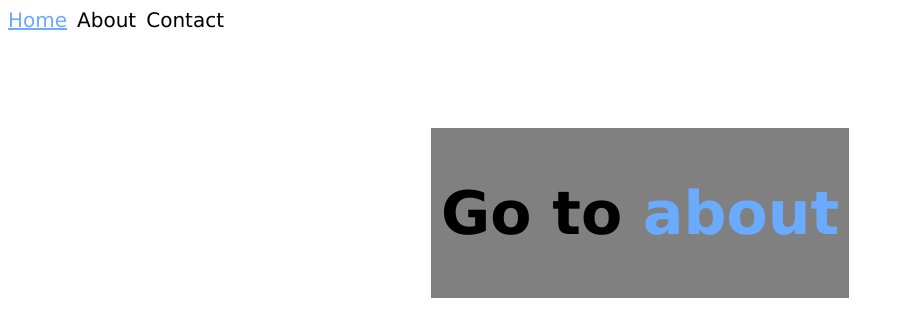
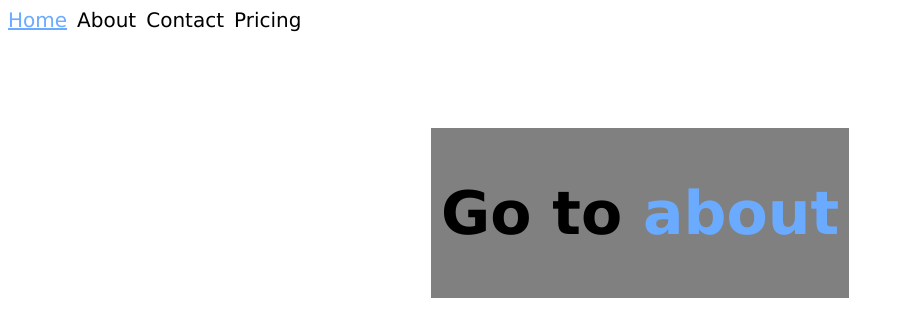
Before and after one commit to luislealdev/firstNextJsApp, a Next.js app: page / in a window 1280 px wide. Shown: the top 336 px of the page, without its empty margins (0-902 px from the left). Built offline with nearby package versions, Linux system fonts and the light colour scheme.

Commit message:
Homework of the course

```diff
--- a/components/Navbar.jsx
+++ b/components/Navbar.jsx
@@ -1,12 +1,35 @@
 import { ActiveLink } from "./ActiveLink";
 import styles from "./Navbar.module.css";
+
+const menuItems = [
+  {
+    text: "Home",
+    href: "/",
+  },
+  {
+    text: "About",
+    href: "/about",
+  },
+  {
+    text: "Contact",
+    href: "/contact",
+  },
+  {
+    text: "Pricing",
+    href: "/pricing",
+  },
+];
 
 export const Navbar = () => {
   return (
     <nav className={styles["menu-container"]}>
-      <ActiveLink text="Home" href="/"/>
-      <ActiveLink text="About" href="/about"/>
-      <ActiveLink text="Contact" href="/contact"/>
+      {menuItems.map((navItem) => {
+        return <ActiveLink
+          text={navItem.text}
+          href={navItem.href}
+          key={navItem.href}
+        />;
+      })}
     </nav>
   );
 };
```
Also changed, not shown: pages/pricing/index.jsx (added, +19 -0 lines).
